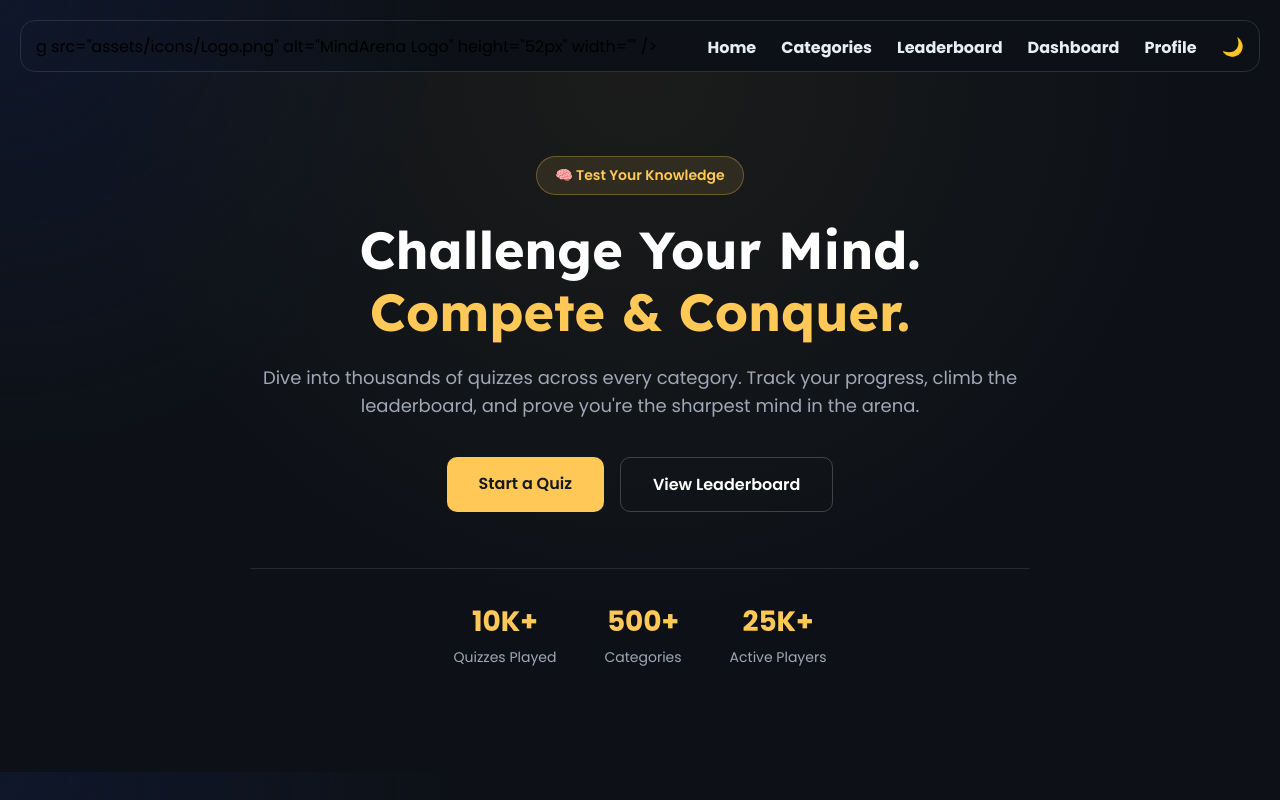
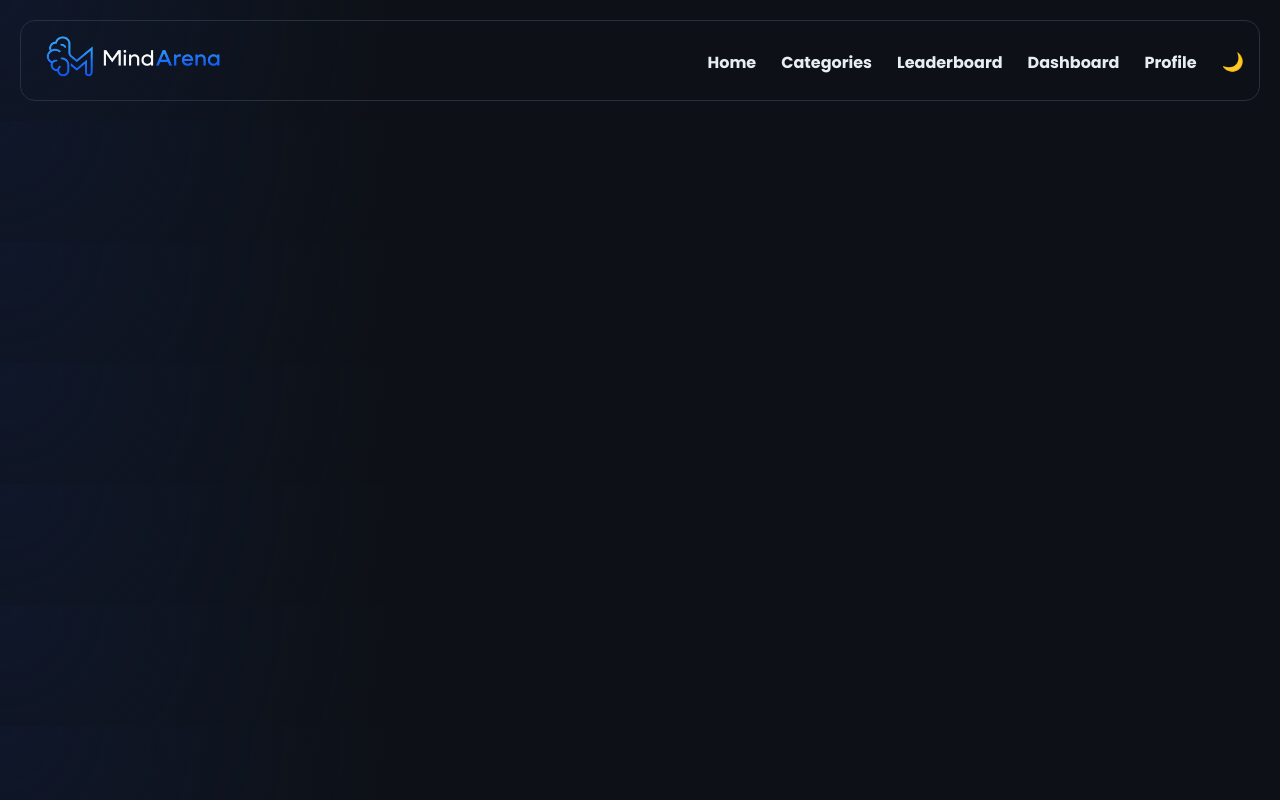
Before and after one commit to pari-26-vaish/MindArena, a plain HTML site: page index.html in a window 1280 px wide. Drawn offline with Linux system fonts and the light colour scheme; a web font is replaced by a local one.

Commit message:
Updated MindArena Logo

```diff
--- a/index.html
+++ b/index.html
@@ -27,7 +27,7 @@
   <body>
     <nav>
       <div class="logo">
-g
+        <img
           src="assets/icons/Logo.png"
           alt="MindArena Logo"
           height="52px"
@@ -55,40 +55,5 @@ g
         </li>
       </ul>
     </nav>
-
-<!--  hero-section-->
-    <section class="hero" id="home">
-      <div class="hero-content">
-        <span class="hero-badge">🧠 Test Your Knowledge</span>
-        <h1 class="hero-title">
-          Challenge Your Mind. <br />
-          <span class="highlight">Compete & Conquer.</span>
-        </h1>
-        <p class="hero-subtitle">
-          Dive into thousands of quizzes across every category. Track your progress,
-          climb the leaderboard, and prove you're the sharpest mind in the arena.
-        </p>
-        <div class="hero-buttons">
-          <a href="pages/catagories.html" class="btn btn-primary">Start a Quiz</a>
-          <a href="pages/leaderboard.html" class="btn btn-secondary">View Leaderboard</a>
-        </div>
-        <div class="hero-stats">
-          <div class="stat">
-            <h3>10K+</h3>
-            <p>Quizzes Played</p>
-          </div>
-          <div class="stat">
-            <h3>500+</h3>
-            <p>Categories</p>
-          </div>
-          <div class="stat">
-            <h3>25K+</h3>
-            <p>Active Players</p>
-          </div>
-        </div>
-      </div>
-    </section>
-
-
   </body>
 </html>
```
Also changed, not shown: CSS/style.css (+18 -5 lines), 1 other file.
